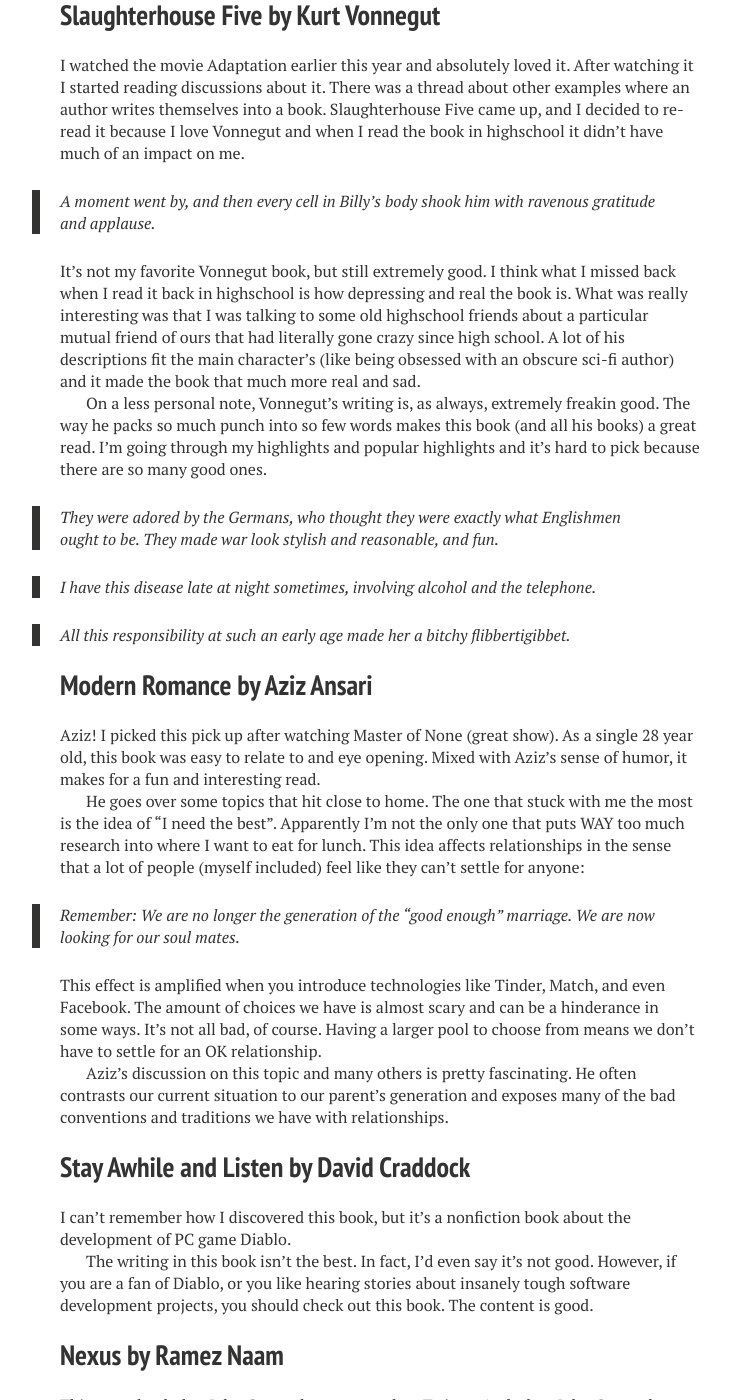
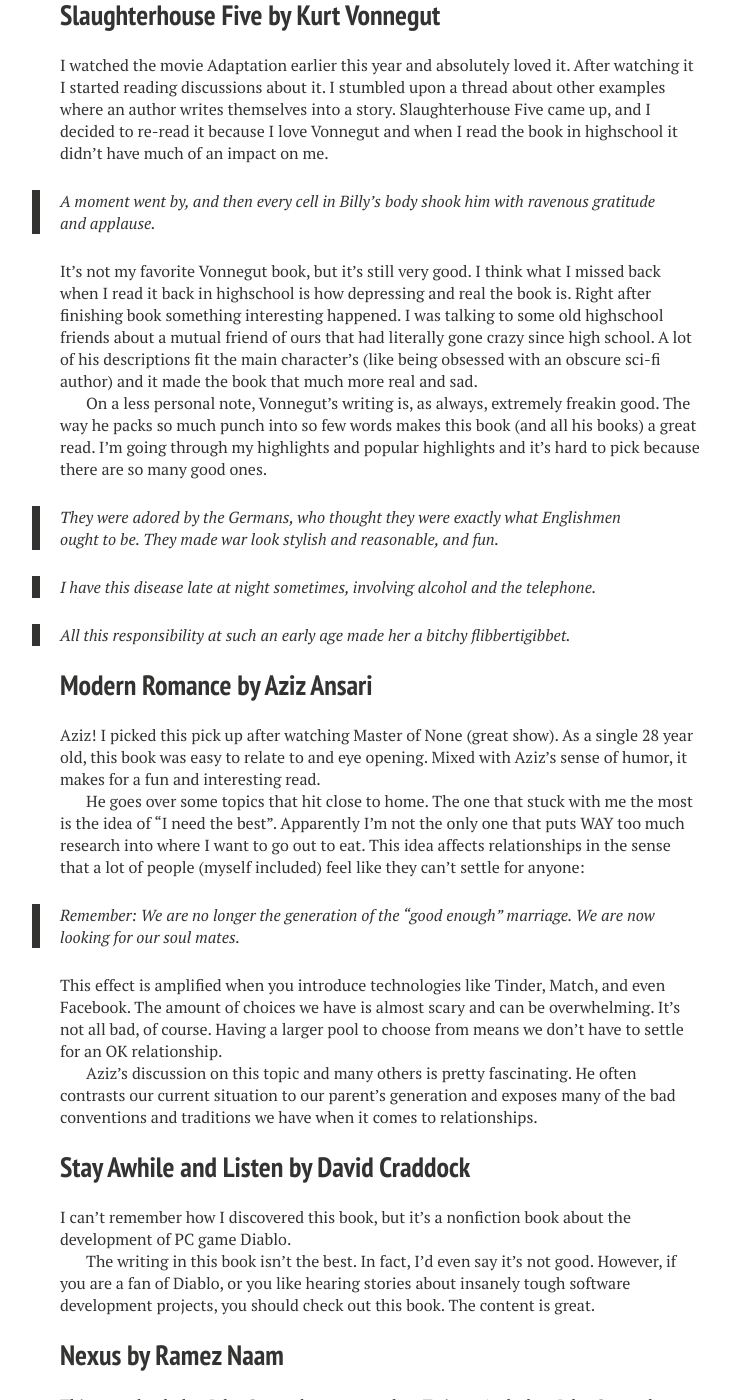
Before and after one commit to cshanes/cshanes.github.io, a Jekyll site: the page built from _posts/2015-01-06-book-reviews.md, in a window 1280 px wide and 1400 px high, scrolled down 556 px. Shown: the whole window, without its empty margins (260-990 px from the left). Built offline with Jekyll 4.4.1, drawn with Linux system fonts in a browser that asks for light colours; nearby versions of some CDN libraries; some of the changed text lies outside the part shown.

Commit message:
Small changes, finishing up last review

```diff
--- a/_posts/2015-01-06-book-reviews.md
+++ b/_posts/2015-01-06-book-reviews.md
@@ -6,23 +6,23 @@ tags: [books, reviews]
 comments: true
 ---
 
-My goal is to read at least ten books every year, and I fell just short in 2015. Despite that, I read some really great books and wanted to write a short review for each one.
+My goal is to read at least ten books every year, and I fell just short in 2015. However, I read some really great books and wanted to write a short review for each one.
 
 ## Shades of Grey by Jasper Fforde (NOT FIFTY SHADES)
 
 Shades of Grey the best book I read this year, and is one of the best sci-fi/fantasy books I've read in a long time. I got the recommendation from an old co-worker (thank you @obriieane) and I can't thank her enough. It's an incredible book, and I literally lost sleep over it because I couldn't put it down at night.
 
-The universe that Jasper Fforde created is deeply intriguing. It’s hard for me to describe, but I think I can best describe my feelings when reading the book as overwhelming curiosity. The universe is so unique and interesting, and the plot unfolds in a way that The book also has an excellent sense of humor and absurdity, in the same vein as Terry Pratchett.
+The universe that Jasper Fforde created is deeply intriguing. It’s hard for me to describe, but I think I can best describe my feelings when reading the book as overwhelming curiosity. The universe is so unique and interesting, and the plot unfolds in a way that makes it hard to put down. The book also has an excellent sense of humor and absurdity, in the same vein as Terry Pratchett.
 
 The only bad thing I have to say about this book is that the sequel is not out yet. His website says book two is due in 2016, my fingers are crossed.
 
 ## Slaughterhouse Five by Kurt Vonnegut
 
-I watched the movie Adaptation earlier this year and absolutely loved it. After watching it I started reading discussions about it. There was a thread about other examples where an author writes themselves into a book. Slaughterhouse Five came up, and I decided to re-read it because I love Vonnegut and when I read the book in highschool it didn't have much of an impact on me.
+I watched the movie Adaptation earlier this year and absolutely loved it. After watching it I started reading discussions about it. I stumbled upon a thread about other examples where an author writes themselves into a story. Slaughterhouse Five came up, and I decided to re-read it because I love Vonnegut and when I read the book in highschool it didn't have much of an impact on me.
 
 > A moment went by, and then every cell in Billy’s body shook him with ravenous gratitude and applause.
 
-It’s not my favorite Vonnegut book, but still extremely good. I think what I missed back when I read it back in highschool is how depressing and real the book is. What was really interesting was that I was talking to some old highschool friends about a particular mutual friend of ours that had literally gone crazy since high school. A lot of his descriptions fit the main character’s (like being obsessed with an obscure sci-fi author) and it made the book that much more real and sad.
+It’s not my favorite Vonnegut book, but it's still very good. I think what I missed back when I read it back in highschool is how depressing and real the book is. Right after finishing book something interesting happened. I was talking to some old highschool friends about a mutual friend of ours that had literally gone crazy since high school. A lot of his descriptions fit the main character’s (like being obsessed with an obscure sci-fi author) and it made the book that much more real and sad.
 
 On a less personal note, Vonnegut's writing is, as always, extremely freakin good. The way he packs so much punch into so few words makes this book (and all his books) a great read. I'm going through my highlights and popular highlights and it's hard to pick because there are so many good ones.
 
@@ -36,23 +36,23 @@ On a less personal note, Vonnegut's writing is, as always, extremely freakin goo
 
 Aziz! I picked this pick up after watching Master of None (great show). As a single 28 year old, this book was easy to relate to and eye opening. Mixed with Aziz's sense of humor, it makes for a fun and interesting read.
 
-He goes over some topics that hit close to home. The one that stuck with me the most is the idea of "I need the best". Apparently I'm not the only one that puts WAY too much research into where I want to eat for lunch. This idea affects relationships in the sense that a lot of people (myself included) feel like they can't settle for anyone:
+He goes over some topics that hit close to home. The one that stuck with me the most is the idea of "I need the best". Apparently I'm not the only one that puts WAY too much research into where I want to go out to eat. This idea affects relationships in the sense that a lot of people (myself included) feel like they can't settle for anyone:
 
 >Remember: We are no longer the generation of the “good enough” marriage. We are now looking for our soul mates.
 
-This effect is amplified when you introduce technologies like Tinder, Match, and even Facebook. The amount of choices we have is almost scary and can be a hinderance in some ways. It's not all bad, of course. Having a larger pool to choose from means we don't have to settle for an OK relationship.
+This effect is amplified when you introduce technologies like Tinder, Match, and even Facebook. The amount of choices we have is almost scary and can be overwhelming. It's not all bad, of course. Having a larger pool to choose from means we don't have to settle for an OK relationship.
 
-Aziz’s discussion on this topic and many others is pretty fascinating. He often contrasts our current situation to our parent’s generation and exposes many of the bad conventions and traditions we have with relationships.
+Aziz’s discussion on this topic and many others is pretty fascinating. He often contrasts our current situation to our parent’s generation and exposes many of the bad conventions and traditions we have when it comes to relationships.
 
 ## Stay Awhile and Listen by David Craddock
 
 I can’t remember how I discovered this book, but it’s a nonfiction book about the development of PC game Diablo.
 
-The writing in this book isn’t the best. In fact, I’d even say it’s not good. However, if you are a fan of Diablo, or you like hearing stories about insanely tough software development projects, you should check out this book. The content is good.
+The writing in this book isn’t the best. In fact, I’d even say it’s not good. However, if you are a fan of Diablo, or you like hearing stories about insanely tough software development projects, you should check out this book. The content is great.
 
 ## Nexus by Ramez Naam
 
-This was a book that John Carmack recommend on Twitter. And when John Carmack speaks, I listen. To give a short and stupid description, Nexus is a sci-fi book where people can write software that hooks up to their brains. Early in the book, the protagonist is testing some new software and uses it at a party to pick up chicks. It’s basically every nerd’s dream.
+This was a book that John Carmack recommend on Twitter. And when John Carmack speaks, I listen. To give a short and stupid description, Nexus is a sci-fi book where people can write software that hooks up to their brains. To give an example of how this works, early in the book the protagonist loads an 'alpha male' persona into his brain and uses it at a party to pick up chicks. Every nerd’s dream.
 
 The problem with brain software is that many people and organizations want to be the only ones that have it. Various governments and powerful organizations get involved, with the protagonist being a person of interest because he’s one of the most advanced in the field.
 
@@ -78,4 +78,4 @@ I think this idea applies to other areas of life as well. After reading this boo
 
 About a week after I finished reading this book, I saw articles about another Steve Jobs biography coming out written by a different author. Many of Steve’s closest friends and co-workers denounced this biography and endorsed the new one. Pretty shitty feeling because this book is HUGE.
 
-Either way, even though Jony Ive doesn’t approve this biography, I still thought it was good. It’s always interesting to get a behind the scenes look at
+Either way, even though Jony Ive doesn’t approve this biography I still thought it was good. It’s always interesting to get a behind the scenes look at people we idolize and a company whose products have become so influential and ubiquitous. Before reading this book I often read stories about Steve Job's personality, so it was interesting to get an in-depth look at what he was really like, and what experiences made him into the person that he was.
```
Also changed, not shown: other parts of _posts/2015-01-06-book-reviews.md (+1 -1 lines).
